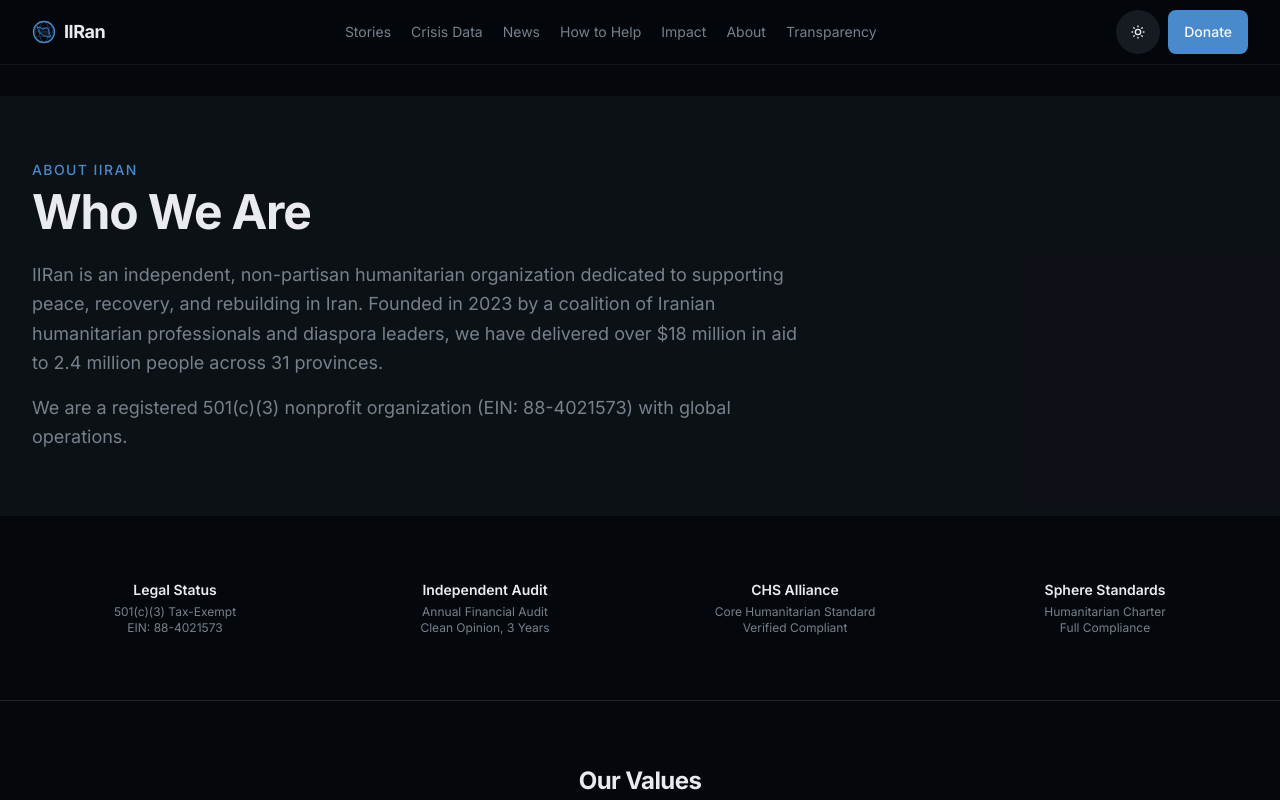
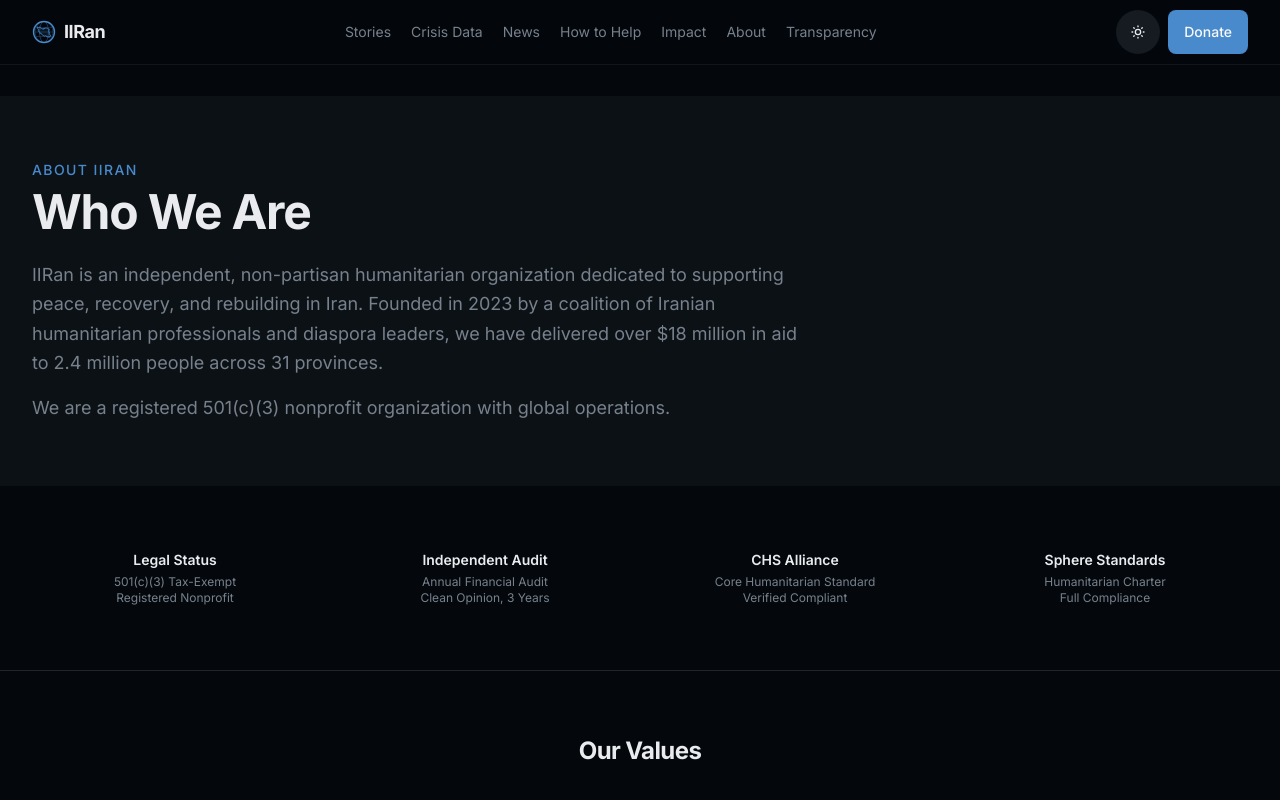
Before and after one commit to mitasafi89-dot/iiran, a Next.js app: page /about in a window 1280 px wide. Shown: the top 800 px of the page. Built offline with nearby package versions, Linux system fonts and the light colour scheme.

Commit message:
Remove EIN number from all pages

```diff
--- a/src/app/about/page.tsx
+++ b/src/app/about/page.tsx
@@ -140,8 +140,7 @@ export default function AboutPage() {
               million people across 31 provinces.
             </p>
             <p className="text-lg text-muted-foreground leading-relaxed">
-              We are a registered 501(c)(3) nonprofit organization (EIN:
-              88-4021573) with global operations.
+              We are a registered 501(c)(3) nonprofit organization with global operations.
             </p>
           </div>
         </div>
@@ -159,7 +158,7 @@ export default function AboutPage() {
                 501(c)(3) Tax-Exempt
               </div>
               <div className="text-xs text-muted-foreground">
-                EIN: 88-4021573
+                Registered Nonprofit
               </div>
             </div>
             <div className="p-4">
--- a/src/app/donate/page.tsx
+++ b/src/app/donate/page.tsx
@@ -90,7 +90,7 @@ const faqs: { q: string; a: string }[] = [
   },
   {
     q: "How do I know my donation will be used properly?",
-    a: "IIRan is a registered 501(c)(3) nonprofit (EIN: 88-4021573). All donations are tracked on-chain and allocated to verified humanitarian programs. We publish transparency reports detailing fund allocation. You can follow the wallet address on any block explorer to see all transactions.",
+    a: "IIRan is a registered 501(c)(3) nonprofit. All donations are tracked on-chain and allocated to verified humanitarian programs. We publish transparency reports detailing fund allocation. You can follow the wallet address on any block explorer to see all transactions.",
   },
   {
     q: "What if I send the wrong token or use the wrong network?",
@@ -300,7 +300,7 @@ export default function DonatePage() {
               <div className="rounded-xl border border-border bg-card p-4 text-center">
                 <p className="text-xs text-muted-foreground">
                   <strong className="text-foreground">IIRan, Inc.</strong>{" "}
-                  - 501(c)(3) &middot; EIN 88-4021573
+                  - Registered 501(c)(3) Nonprofit
                 </p>
                 <div className="flex items-center justify-center gap-3 mt-2">
                   <Link href="/transparency" className="text-[11px] text-primary hover:underline">
--- a/src/app/layout.tsx
+++ b/src/app/layout.tsx
@@ -91,7 +91,6 @@ const jsonLd = {
       description:
         "Independent nonprofit providing humanitarian aid to Iran. Help Iran through verified food, medical, and shelter relief for civilians affected by war, sanctions, and crisis.",
       foundingDate: "2023",
-      taxID: "88-4021573",
       nonprofitStatus: "501(c)(3)",
       areaServed: {
         "@type": "Country",
--- a/src/app/press/page.tsx
+++ b/src/app/press/page.tsx
@@ -133,7 +133,7 @@ export default function PressPage() {
 
               <li>
                 <strong className="text-foreground">Status:</strong> 501(c)(3)
-                nonprofit (EIN: 88-4021573)
+                registered nonprofit
               </li>
               <li>
                 <strong className="text-foreground">Executive Director:</strong>{" "}
--- a/src/app/privacy/page.tsx
+++ b/src/app/privacy/page.tsx
@@ -37,7 +37,7 @@ export default function PrivacyPolicyPage() {
               iiran.org, make a donation, or interact with our services.
             </p>
             <p>
-              We are a registered nonprofit organization (EIN: 88-4021573). We
+              We are a registered nonprofit organization. We
               comply with applicable data protection laws, including the General
               Data Protection Regulation (GDPR) and other applicable
               international privacy regulations.
--- a/src/app/terms/page.tsx
+++ b/src/app/terms/page.tsx
@@ -33,8 +33,7 @@ export default function TermsPage() {
               By accessing or using the IIRan website (iiran.org), you agree to
               be bound by these Terms of Service. If you do not agree to these
               terms, please do not use our website or services. IIRan is operated
-              by IIRan, Inc., a registered nonprofit organization
-              (EIN: 88-4021573).
+              by IIRan, Inc., a registered nonprofit organization.
             </p>
           </section>
 
--- a/src/components/education-section.tsx
+++ b/src/components/education-section.tsx
@@ -33,7 +33,7 @@ const faqs = [
   },
   {
     q: "Is IIRan a legitimate charity for Iran relief?",
-    a: "Yes. IIRan, Inc. is a registered 501(c)(3) nonprofit (EIN: 88-4021573). We are non-partisan and do not support, endorse, or oppose any political entity. Our sole focus is the well-being of Iranian civilians affected by crisis. All financial records are publicly available.",
+    a: "Yes. IIRan, Inc. is a registered 501(c)(3) nonprofit. We are non-partisan and do not support, endorse, or oppose any political entity. Our sole focus is the well-being of Iranian civilians affected by crisis. All financial records are publicly available.",
   },
   {
     q: "What is the Woman, Life, Freedom movement in Iran?",
```
